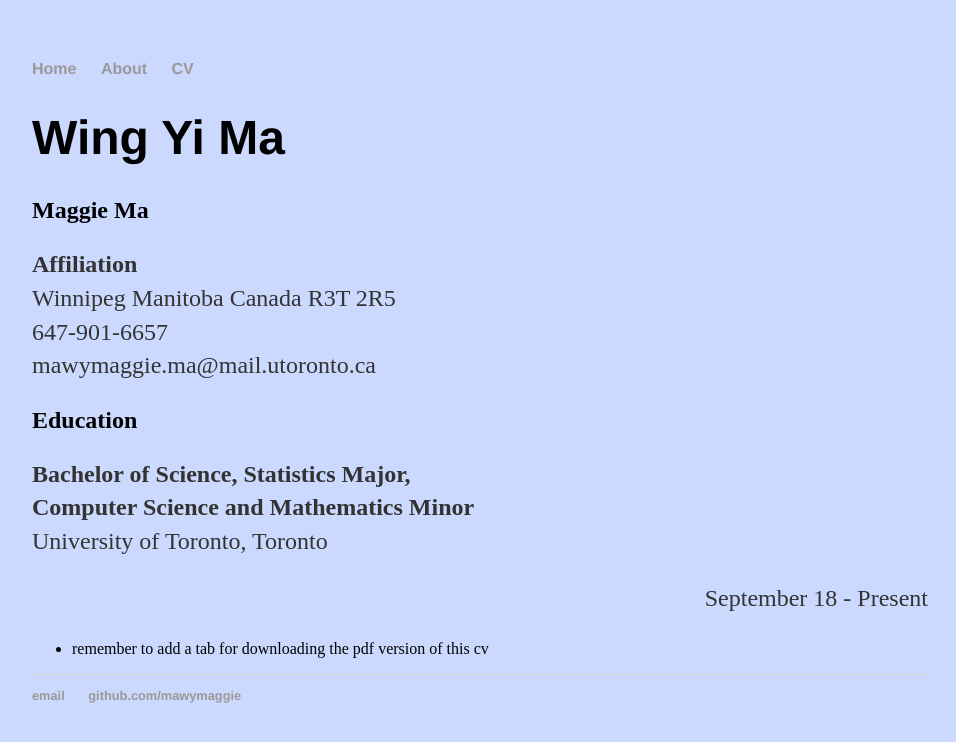
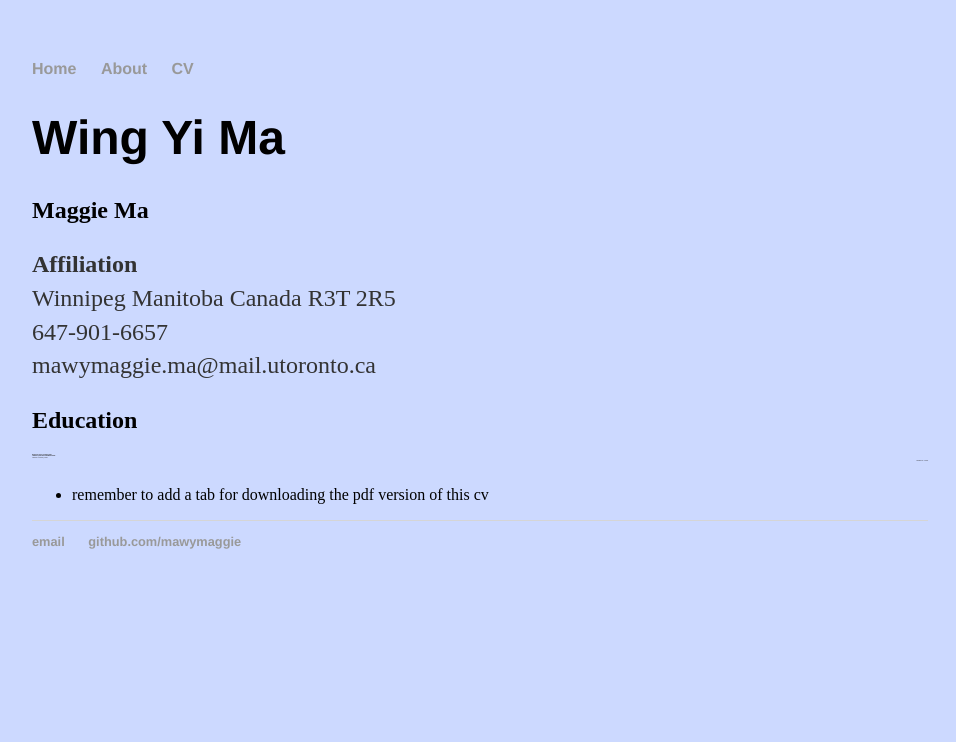
Before and after one commit to mawymaggie/mawymaggie.github.io, a Jekyll site: the page built from cv/index.html, in a window 1280 px wide. Shown: the top 742 px of the page, without its empty margins (160-1116 px from the left). Built offline with Jekyll 4.4.1, drawn with Linux system fonts in a browser that asks for light colours.

Commit message:
Update index.html

```diff
--- a/cv/index.html
+++ b/cv/index.html
@@ -8,8 +8,8 @@
         <h2>Maggie Ma</h2>
         <p><b>Affiliation</b><br/> Winnipeg Manitoba Canada R3T 2R5<br/>647-901-6657<br/> mawymaggie.ma@mail.utoronto.ca</p>
         <h2>Education</h2>
-        <p align="left"><b>Bachelor of Science, Statistics Major,<br/> Computer Science and Mathematics Minor</b><br/> University of Toronto, Toronto<br/></p>
-        <p align="right">September 18 - Present<p>
+        <p align="left" style="font-size:0.1vw"><b>Bachelor of Science, Statistics Major,<br/> Computer Science and Mathematics Minor</b><br/> University of Toronto, Toronto<br/></p>
+        <p align="right" style="font-size:0.1vw">September 18 - Present<p>
 
         <ul>
         <li> remember to add a tab for downloading the pdf version of this cv </li>
```
